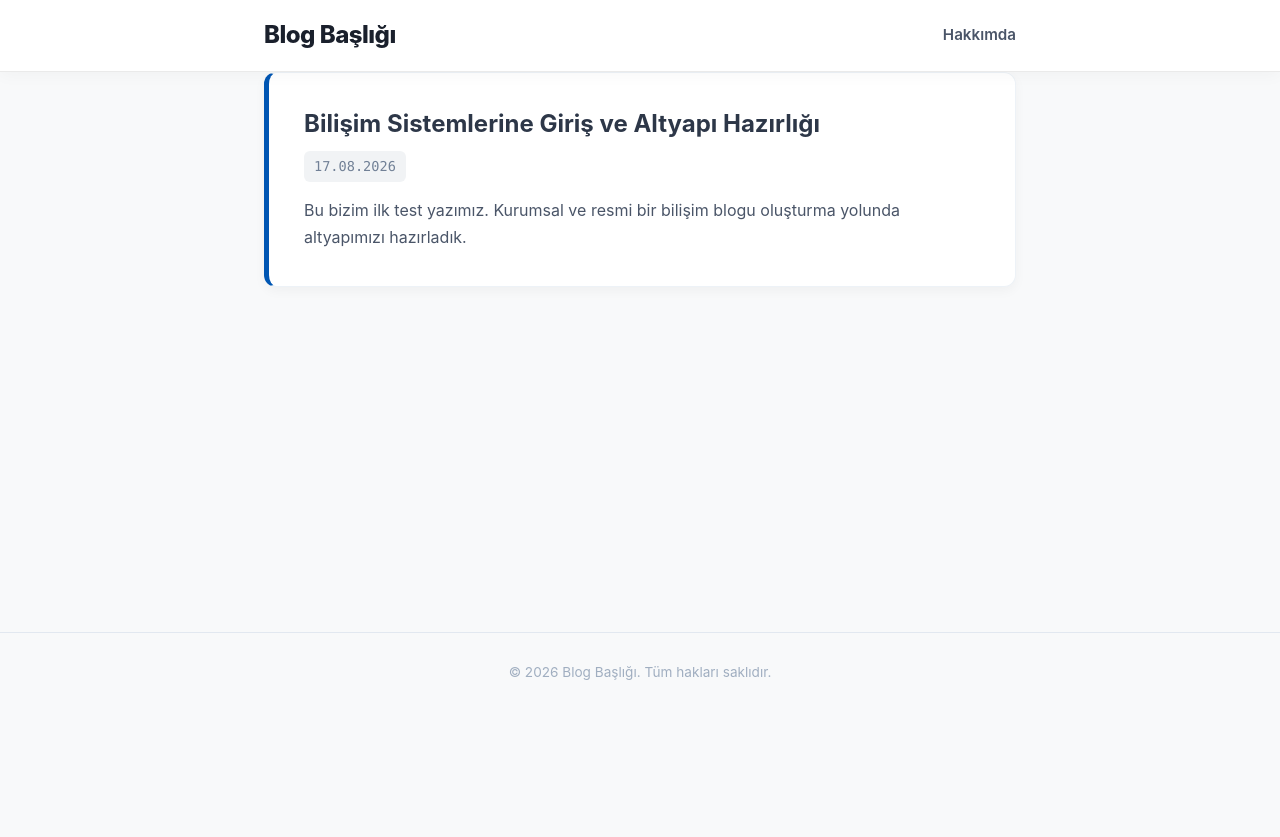
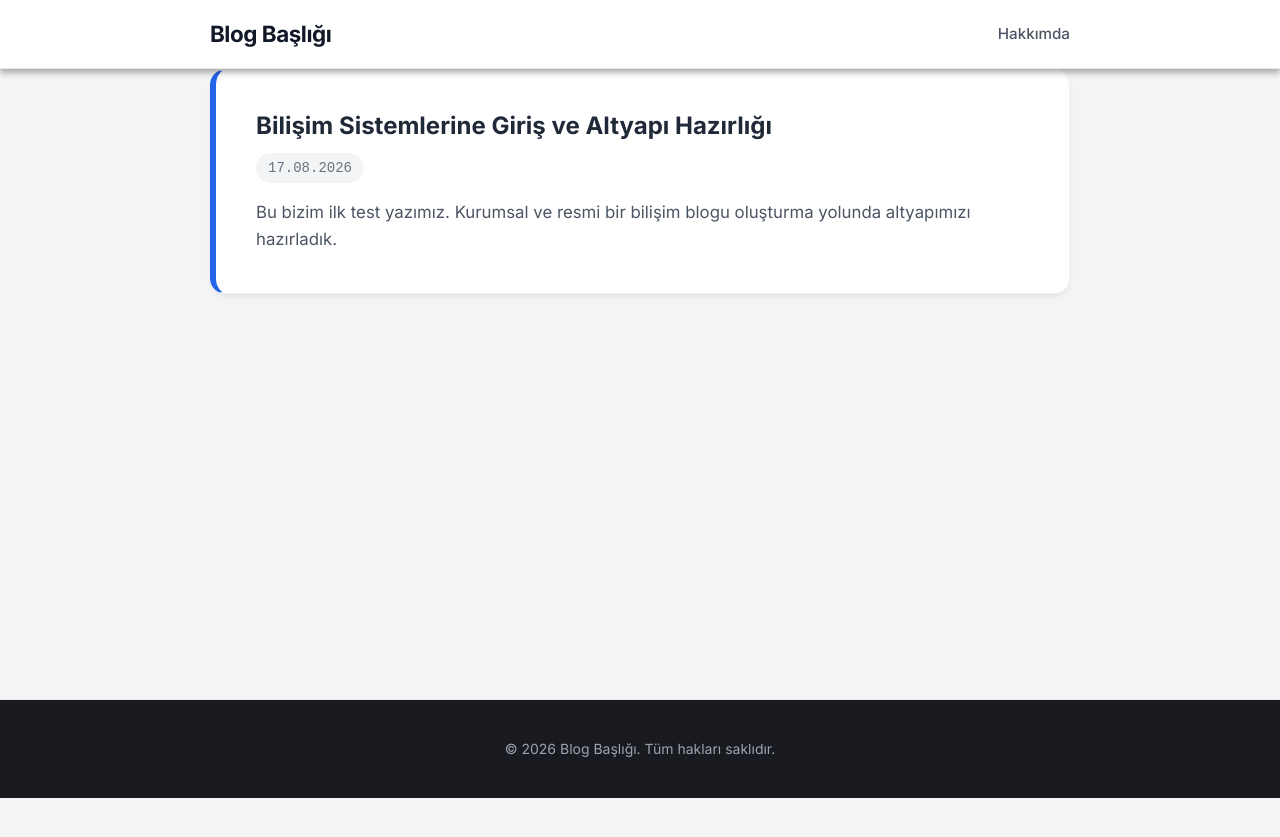
Before and after one commit to sabriaydin/blog, a Jekyll site: the page built from index.html, in a window 1280 px wide. Shown: the top 837 px of the page. Built offline with Jekyll 4.4.1, drawn with Linux system fonts in a browser that asks for light colours; the list of posts is cut into pages by our own code.

Commit message:
Update default.html

```diff
--- a/_layouts/default.html
+++ b/_layouts/default.html
@@ -6,196 +6,178 @@
   <meta name="viewport" content="width=device-width, initial-scale=1.0">
   <title>{{ site.title }}</title>
   <meta name="description" content="{{ site.description }}">
-  <!-- Stil dosyamızı bağlıyoruz (Eski bağ oluşturucu yerinde bırakıldı) -->
+  <!-- Stil dosyamızı bağlıyoruz -->
   <link rel="stylesheet" href="{{ '/assets/css/style.css' | relative_url }}">
 
-  <!-- KESİN ÇÖZÜM: Tasarımı doğrudan sayfaya gömüyoruz -->
+  <!-- SİL BAŞTAN YARATILAN PREMIUM TASARIM -->
   <style>
+    @import url('https://fonts.googleapis.com/css2?family=Inter:wght@400;500;600;700;800&display=swap');
+
     body {
-      background-color: #f8f9fa; /* Göz yormayan çok hafif gri/beyaz arka plan */
-      color: #333333; /* Net ve okunabilir koyu gri metin */
-      font-family: -apple-system, BlinkMacSystemFont, "Segoe UI", Roboto, Helvetica, Arial, sans-serif;
-      line-height: 1.7;
+      background-color: #f3f4f6; /* Modern açık gri arka plan */
+      color: #1f2937;
+      font-family: 'Inter', -apple-system, BlinkMacSystemFont, sans-serif;
+      line-height: 1.6;
       margin: 0;
       padding: 0;
       -webkit-font-smoothing: antialiased;
-      box-sizing: border-box;
     }
-    *, *::before, *::after {
-      box-sizing: inherit;
-    }
+
     .container {
-      max-width: 800px;
+      max-width: 860px;
       margin: 0 auto;
       padding: 0 24px;
     }
+
+    /* Simetrik ve Temiz Header */
     .site-header {
-      background-color: rgba(255, 255, 255, 0.95);
-      backdrop-filter: blur(12px);
-      -webkit-backdrop-filter: blur(12px);
-      padding: 15px 0;
-      border-bottom: 1px solid #eaeaea;
-      box-shadow: 0 4px 15px rgba(0, 0, 0, 0.03); /* Çok hafif modern gölge */
+      background-color: #ffffff;
+      padding: 16px 0;
+      border-bottom: 1px solid #e5e7eb;
       position: sticky;
       top: 0;
       z-index: 100;
     }
+
     .site-header .container {
       display: flex;
-      justify-content: space-between; /* Başlığı sola, menüyü sağa yaslar */
+      justify-content: space-between; /* Başlık sola, menü sağa tam yaslı */
       align-items: center;
     }
+
     .site-title {
       margin: 0;
-      font-size: 1.5rem;
-      letter-spacing: -0.5px;
+      font-size: 1.4rem;
+      font-weight: 800;
+      letter-spacing: -0.02em;
     }
+
     .site-title a {
-      color: #1a202c; /* Resmi ve güçlü başlık rengi */
+      color: #111827;
       text-decoration: none;
-      font-weight: 800;
-      transition: color 0.3s ease;
     }
-    .site-title a:hover {
-      color: #0056b3; /* Bilişim mavisi */
-    }
+
     .site-nav {
       display: flex;
-      gap: 25px;
+      gap: 24px; /* Menü elemanları arası net boşluk */
     }
+
     .site-nav a {
-      color: #4a5568;
+      color: #4b5563;
       text-decoration: none;
-      font-weight: 600;
+      font-weight: 500;
       font-size: 0.95rem;
-      transition: color 0.3s ease;
-    }
-    .site-nav a:hover {
-      color: #0056b3;
-    }
-    main {
-      padding: 80px 0 50px 0; /* İçeriğin header'a yapışmasını engelleyen üst boşluk eklendi */
-      min-height: 60vh;
-    }
-    a {
-      color: #0056b3;
-      text-decoration: none;
       transition: color 0.2s ease;
     }
-    a:hover {
-      text-decoration: underline;
-      color: #003d82;
+
+    .site-nav a:hover {
+      color: #2563eb; /* Premium mavi vurgu */
     }
 
-    /* Yaratıcı ve Modern Beyaz Kart Tasarımı */
+    main {
+      padding: 60px 0;
+      min-height: 70vh;
+    }
+
+    /* Bembeyaz ve Derinlikli İçerik Kartları */
     .post-summary {
-      background-color: #ffffff; /* İçerik arka planı tamamen beyaz */
-      padding: 35px;
-      margin-bottom: 35px;
-      border-radius: 12px; /* Daha modern yuvarlak hatlar */
-      border: 1px solid #edf2f7;
-      border-left: 5px solid #0056b3; /* Profesyonel sol vurgu çizgisi */
-      box-shadow: 0 4px 12px rgba(0, 0, 0, 0.04);
-      transition: transform 0.3s cubic-bezier(0.2, 0.8, 0.2, 1), box-shadow 0.3s ease;
+      background-color: #ffffff;
+      padding: 40px;
+      margin-bottom: 32px;
+      border-radius: 16px; /* Modern yuvarlak köşeler */
+      box-shadow: 0 4px 6px -1px rgba(0, 0, 0, 0.05), 0 2px 4px -1px rgba(0, 0, 0, 0.03);
+      border: 1px solid #f3f4f6;
+      border-left: 6px solid #2563eb; /* Şık sol ayraç */
+      transition: transform 0.2s ease, box-shadow 0.2s ease;
     }
+
+    .post-summary:hover {
+      transform: translateY(-4px);
+      box-shadow: 0 10px 15px -3px rgba(0, 0, 0, 0.1), 0 4px 6px -2px rgba(0, 0, 0, 0.05);
+    }
+
     .post-summary h2 {
-      margin-top: 0;
-      margin-bottom: 12px;
+      margin: 0 0 12px 0;
       font-size: 1.5rem;
+      font-weight: 700;
       line-height: 1.3;
     }
+
     .post-summary h2 a {
-      color: #2d3748;
+      color: #1f2937;
       text-decoration: none;
     }
+
     .post-summary h2 a:hover {
-      color: #0056b3;
+      color: #2563eb;
     }
+
+    .post-meta {
+      display: inline-block;
+      font-size: 0.875rem;
+      color: #6b7280;
+      margin-bottom: 16px;
+      font-weight: 500;
+      background-color: #f3f4f6; /* Tarih için hap (pill) tasarımı */
+      padding: 4px 12px;
+      border-radius: 20px;
+    }
+
     .post-summary p {
       margin: 0;
-      color: #4a5568;
+      color: #4b5563;
+      font-size: 1.05rem;
     }
-    .post-summary:hover {
-      transform: translateY(-5px);
-      box-shadow: 0 15px 30px rgba(0, 0, 0, 0.08);
-    }
-    .post-meta {
-      font-size: 0.85em;
-      color: #718096;
-      display: inline-block;
-      margin-bottom: 15px;
-      font-family: "Fira Code", Consolas, monospace;
-      background: #f1f3f5; /* Açık temaya uygun meta arka planı */
-      padding: 4px 10px;
-      border-radius: 6px;
-      font-weight: 500;
-    }
+
+    /* Sayfalama */
     .pagination {
-      margin-top: 40px;
-      padding-top: 20px;
+      margin-top: 48px;
       display: flex;
       justify-content: space-between;
       align-items: center;
-      border-top: 1px solid #e2e8f0;
     }
+
     .btn-page {
       background-color: #ffffff;
-      color: #4a5568;
-      padding: 10px 24px;
-      border-radius: 6px;
-      border: 1px solid #cbd5e0;
+      color: #374151;
+      padding: 10px 20px;
+      border-radius: 8px;
+      border: 1px solid #d1d5db;
       font-weight: 600;
-      transition: all 0.3s ease;
+      font-size: 0.9rem;
+      text-decoration: none;
+      transition: all 0.2s ease;
     }
-    .btn-page:hover {
-      background-color: #0056b3;
-      color: #ffffff;
-      border-color: #0056b3;
-      text-decoration: none;
-      box-shadow: 0 4px 12px rgba(0, 86, 179, 0.2);
+
+    .btn-page:hover:not(.disabled) {
+      border-color: #2563eb;
+      color: #2563eb;
+      box-shadow: 0 2px 4px rgba(37, 99, 235, 0.1);
     }
+
     .btn-page.disabled {
       opacity: 0.5;
       cursor: not-allowed;
-      background: transparent;
+      background-color: #f9fafb;
     }
-    .btn-page.disabled:hover {
-      color: #4a5568;
-      box-shadow: none;
-    }
+
     .page-number {
       font-size: 0.9rem;
       font-weight: 600;
-      color: #718096;
+      color: #6b7280;
     }
 
-    /* Footer daraltıldı ve sadeleştirildi */
+    /* Daraltılmış ve Sade Footer */
     .site-footer {
       text-align: center;
-      padding: 15px 0; /* Çok büyük olan alan daraltıldı */
-      background-color: transparent;
-      border-top: 1px solid #e2e8f0;
-      font-size: 0.85em;
-      color: #a0aec0;
-      margin-top: 20px;
+      padding: 24px 0;
+      border-top: 1px solid #e5e7eb;
+      color: #9ca3af;
+      font-size: 0.875rem;
     }
 
-    /* Açık temada kod blokları teknolojik görünüm için koyu bırakıldı */
-    pre, code {
-      background-color: #1e1e1e;
-      color: #d4d4d4;
-      border-radius: 6px;
-      font-family: "Fira Code", Consolas, Monaco, monospace;
-      padding: 2px 6px;
-      font-size: 0.9rem;
-    }
-    pre {
-      padding: 20px;
-      overflow-x: auto;
-      border: none;
-      border-left: 4px solid #007acc; /* Visual Studio Code mavi tonu */
-      box-shadow: inset 0 4px 10px rgba(0, 0, 0, 0.2);
-      line-height: 1.5;
+    a {
+      color: #2563eb;
     }
   </style>
 
```
